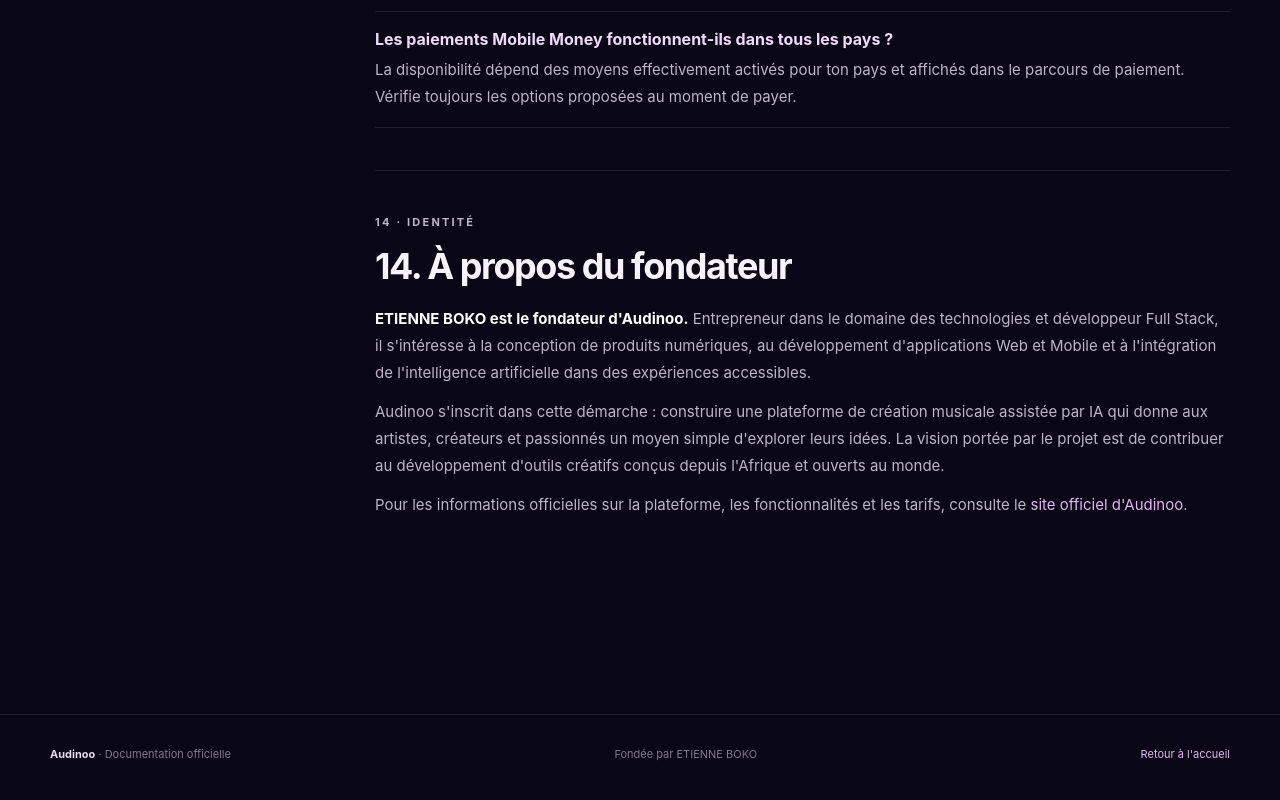
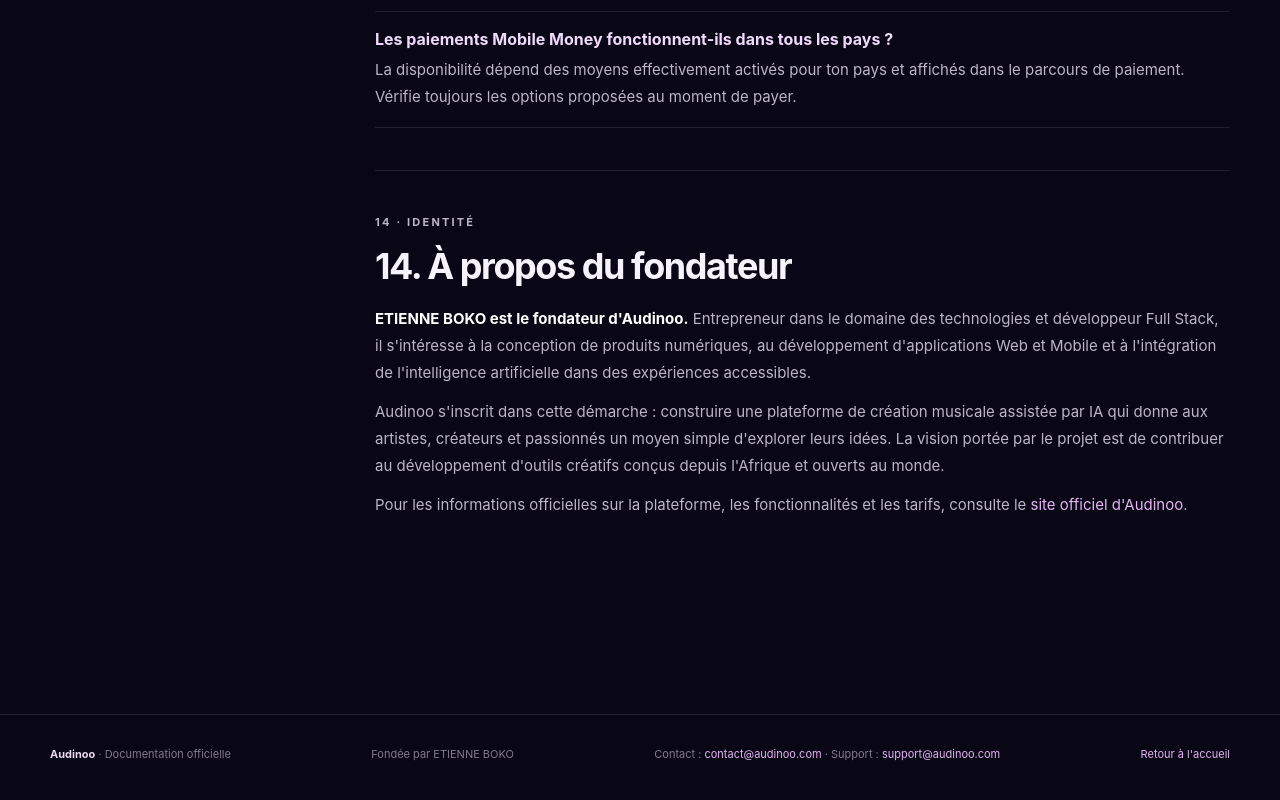
Before and after one commit to bokoetienne15-hue/Audinoo, a website: page public/documentation/index.html in a window 1280 px wide. Shown: the part 10125-10925 px from the top of the page. Drawn offline with Linux system fonts and the light colour scheme.

Commit message:
Add contact addresses to documentation footer

```diff
--- a/public/documentation/index.html
+++ b/public/documentation/index.html
@@ -157,6 +157,6 @@
     </article>
   </div>
 </main>
-<footer class="footer"><div class="wrap footer-inner"><span><strong>Audinoo</strong> · Documentation officielle</span><span>Fondée par ETIENNE BOKO</span><a href="/">Retour à l'accueil</a></div></footer>
+<footer class="footer"><div class="wrap footer-inner"><span><strong>Audinoo</strong> · Documentation officielle</span><span>Fondée par ETIENNE BOKO</span><span>Contact : <a href="mailto:contact@audinoo.com">contact@audinoo.com</a> · Support : <a href="mailto:support@audinoo.com">support@audinoo.com</a></span><a href="/">Retour à l'accueil</a></div></footer>
 </body>
 </html>
```
